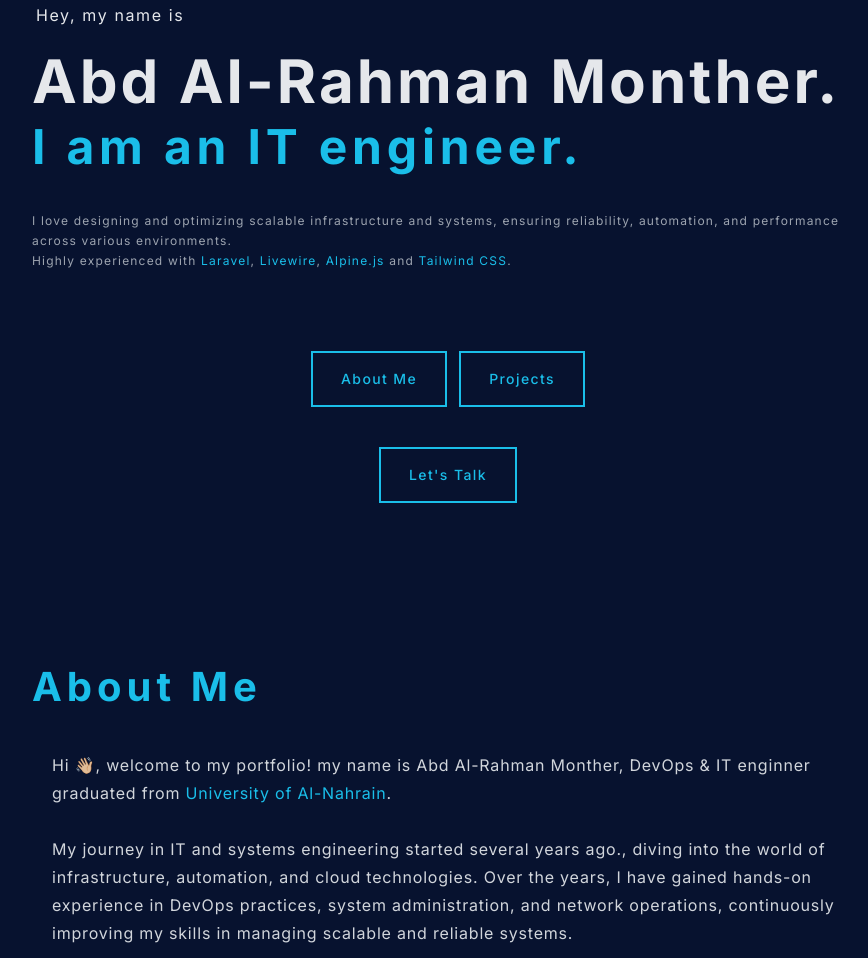
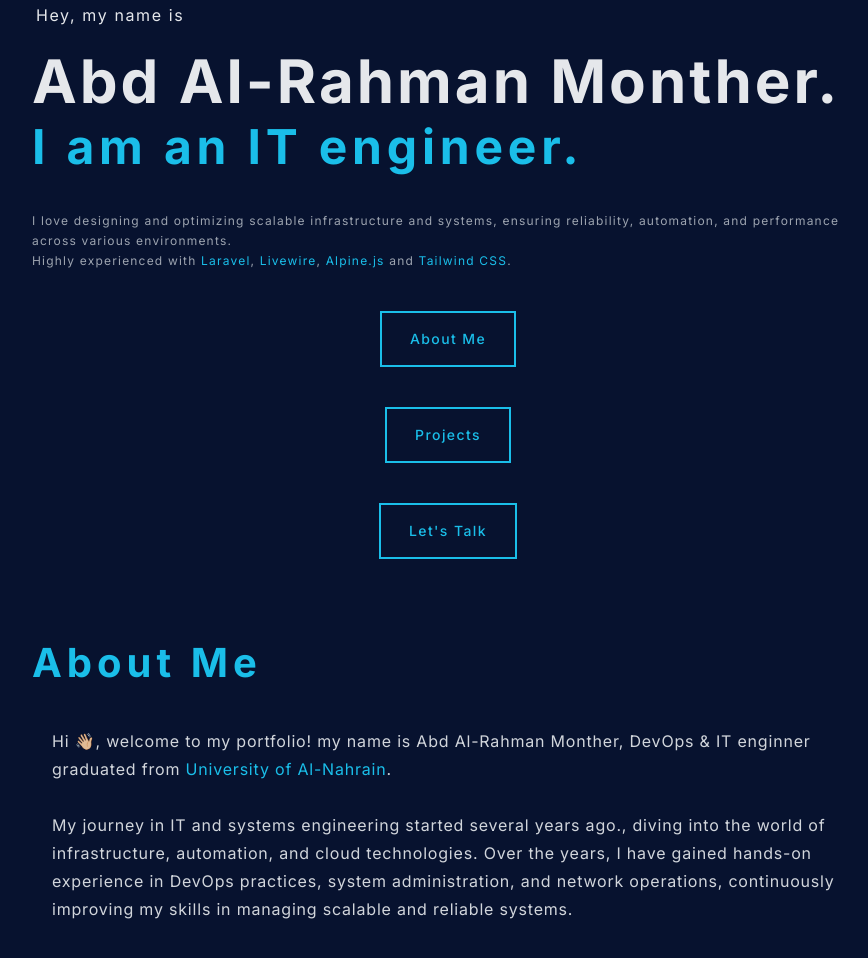
Before and after one commit to MrFostoq/portfolio, a website: page index.html in a window 1280 px wide. Shown: the part 297-1255 px from the top of the page, without its empty margins (192-1060 px from the left). Drawn offline with nearby package versions, Linux system fonts and the light colour scheme.

Commit message:
first commit

```diff
--- a/index.html
+++ b/index.html
@@ -115,18 +115,21 @@
                 >.
               </p>
             </div>
-            <div class="mt-20 flex justify-center space-x-3">
+            <div class="mt-10 flex justify-center space-x-3">
               <a
                 href="#about"
                 class="text-custom-blue text-sm md:text-normal px-5 md:px-7 py-4 border-2 border-custom-blue font-medium tracking-widest hover:bg-custom-blue hover:text-white transition transform hover:scale-105 transition-transform duration-300"
               >
                 About Me
               </a>
+            </div>
+
+            <div class="mt-10 flex justify-center space-x-3">
               <a
                 href="#projects"
                 class="text-custom-blue text-sm md:text-normal px-5 md:px-7 py-4 border-2 border-custom-blue font-medium tracking-widest hover:bg-custom-blue hover:text-white transition transform hover:scale-105 transition-transform duration-300"
               >
-                Projects
+                 Projects
               </a>
             </div>
 
@@ -143,7 +146,7 @@
         </section>
 
         <!-- About Me -->
-        <section class="pt-20" id="about">
+        <section class="pt-5" id="about">
           <h2
             class="text-custom-blue font-bold tracking-wider mb-10 noise-effect"
             data-glitch="About Me"
```
